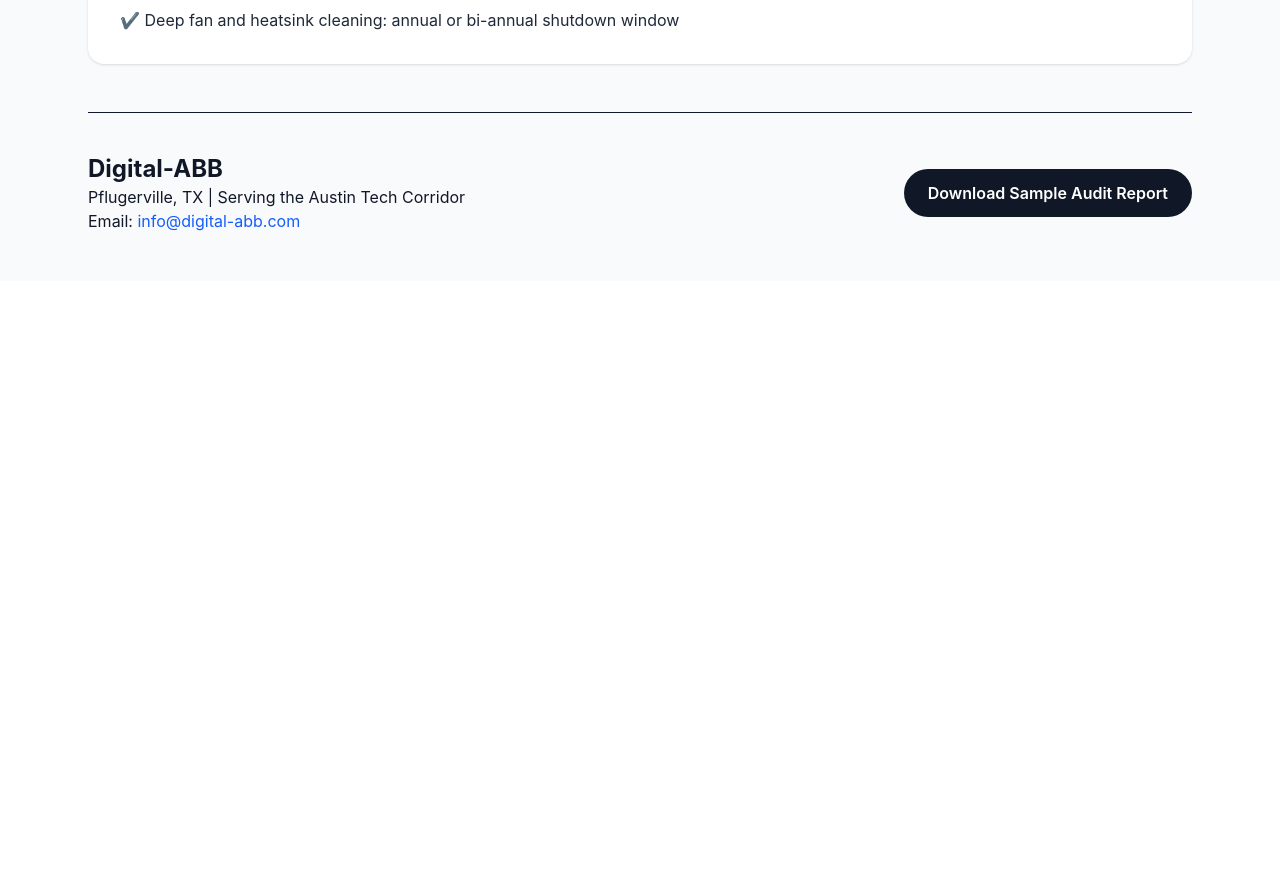
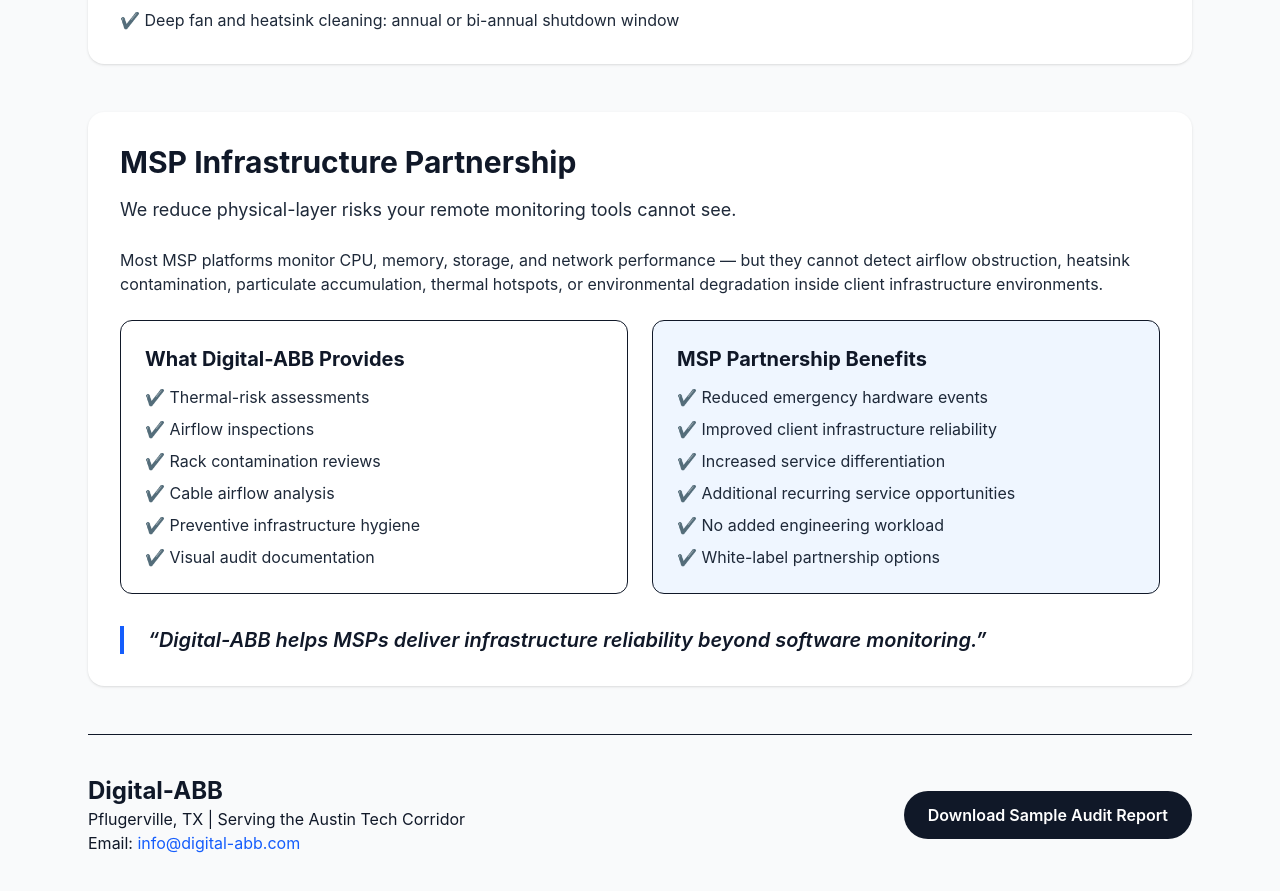
Before and after one commit to aboumba2002/digital-abb, a React (Vite) app: page / in a window 1280 px wide. Shown: the part 7610-8501 px from the top of the page. Before the commit the page ends 7891 px from the top, so only its background shows below. Built offline with nearby package versions, Linux system fonts and the light colour scheme.

Commit message:
add MSP infrastructure partnership section

```diff
--- a/src/App.tsx
+++ b/src/App.tsx
@@ -458,6 +458,62 @@
           </ul>
         </section>
 
+        {/* MSP Partnership Section */}
+        <section className={sectionClass}>
+          <h3 className="text-3xl font-bold mb-4">
+            MSP Infrastructure Partnership
+          </h3>
+
+          <p className="text-gray-800 text-lg mb-6">
+            We reduce physical-layer risks your remote monitoring tools cannot see.
+          </p>
+
+          <p className="text-gray-800 mb-6">
+            Most MSP platforms monitor CPU, memory, storage, and network performance —
+            but they cannot detect airflow obstruction, heatsink contamination,
+            particulate accumulation, thermal hotspots, or environmental degradation
+            inside client infrastructure environments.
+          </p>
+
+          <div className="grid md:grid-cols-2 gap-6">
+            <div className="border rounded-xl p-6">
+              <h4 className="text-xl font-bold mb-3">
+                What Digital-ABB Provides
+              </h4>
+
+              <ul className="space-y-2 text-gray-800">
+                <li>✔ Thermal-risk assessments</li>
+                <li>✔ Airflow inspections</li>
+                <li>✔ Rack contamination reviews</li>
+                <li>✔ Cable airflow analysis</li>
+                <li>✔ Preventive infrastructure hygiene</li>
+                <li>✔ Visual audit documentation</li>
+              </ul>
+            </div>
+
+            <div className="border rounded-xl p-6 bg-blue-50">
+              <h4 className="text-xl font-bold mb-3">
+                MSP Partnership Benefits
+              </h4>
+
+              <ul className="space-y-2 text-gray-800">
+                <li>✔ Reduced emergency hardware events</li>
+                <li>✔ Improved client infrastructure reliability</li>
+                <li>✔ Increased service differentiation</li>
+                <li>✔ Additional recurring service opportunities</li>
+                <li>✔ No added engineering workload</li>
+                <li>✔ White-label partnership options</li>
+              </ul>
+            </div>
+          </div>
+
+          <div className="mt-8 border-l-4 border-blue-600 pl-6">
+            <p className="text-xl font-semibold text-gray-900 italic">
+              “Digital-ABB helps MSPs deliver infrastructure reliability beyond software monitoring.”
+            </p>
+          </div>
+        </section>
+
         {/* Contact */}
         <section className="border-t pt-10 flex flex-col md:flex-row justify-between gap-6 items-start md:items-center">
           <div>
```
